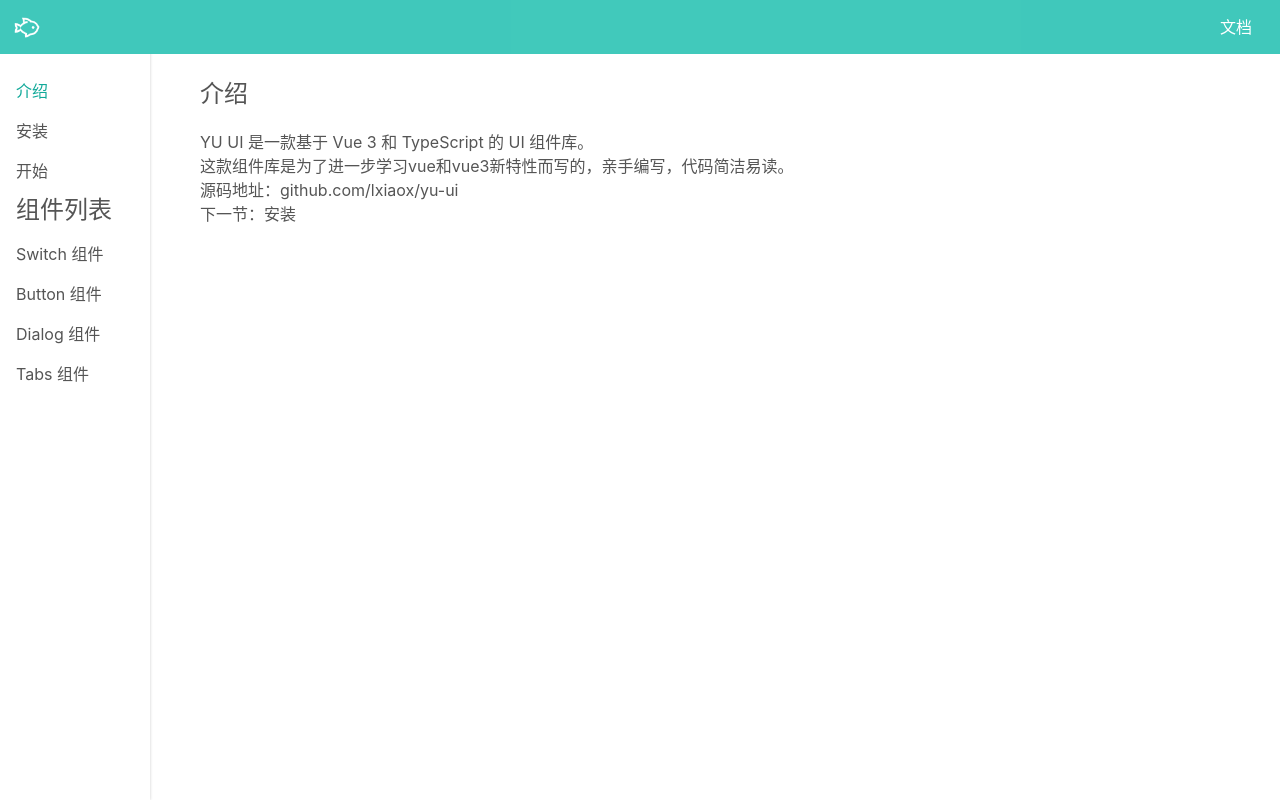
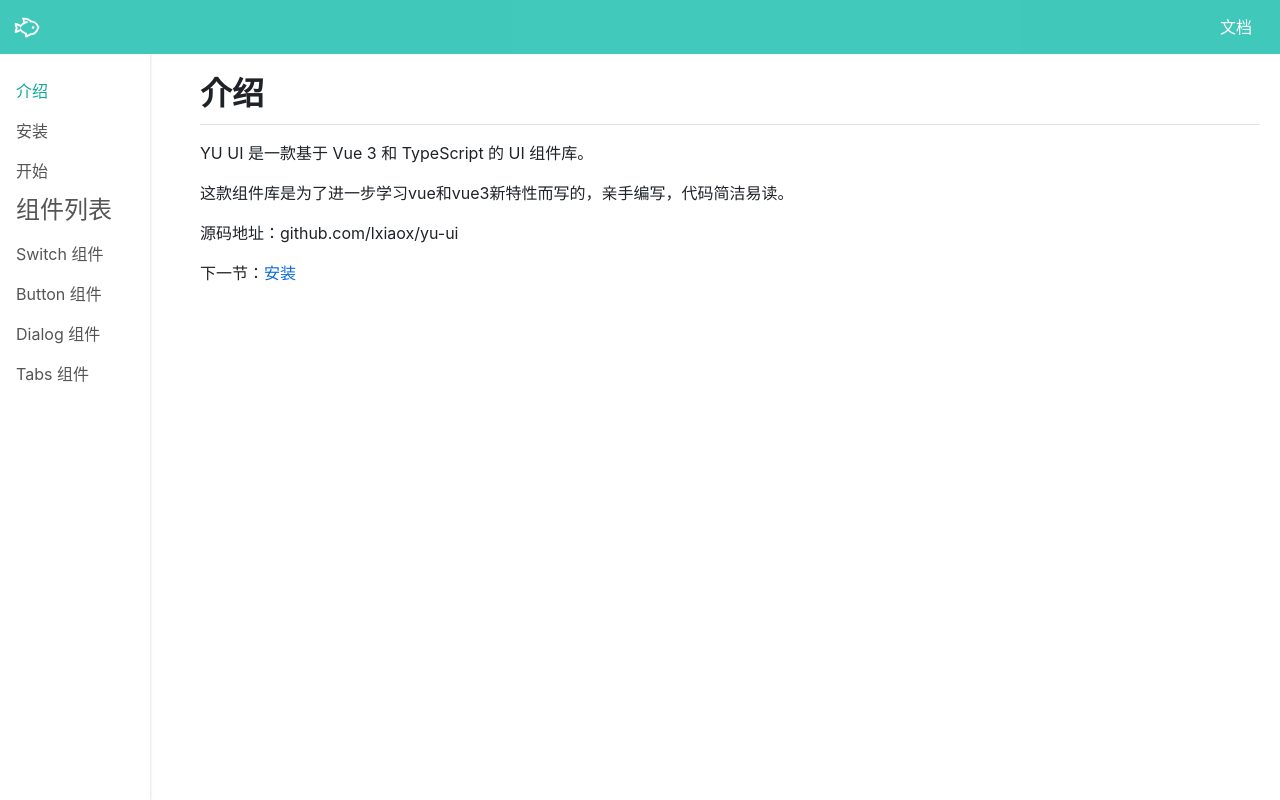
Before and after one commit to lxiaox/yu-ui, a Vue app: page /#/doc/intro in a window 1280 px wide. Built offline with nearby package versions, Linux system fonts and the light colour scheme.

Commit message:
引入github样式

```diff
--- a/package.json
+++ b/package.json
@@ -6,6 +6,7 @@
     "build": "vite build"
   },
   "dependencies": {
+    "github-markdown-css": "^4.0.0",
     "vue": "^3.0.0-rc.1",
     "vue-router": "4.0.0-beta.3"
   },
--- a/src/components/GetStarted.vue
+++ b/src/components/GetStarted.vue
@@ -1,5 +1,5 @@
 <template>
-  <article>
+  <article class="markdown-body">
     <h1>使用</h1>
 
     <p>使用之前，请先<a href="#/doc/install">安装</a>。</p>
--- a/src/components/Install.vue
+++ b/src/components/Install.vue
@@ -1,5 +1,5 @@
 <template>
-  <article>
+  <article class="markdown-body">
     <h1>安装</h1>
     <p>打开终端运行下列命令：</p>
     <pre><code>npm install yu-ui</code></pre>
--- a/src/components/Intro.vue
+++ b/src/components/Intro.vue
@@ -1,5 +1,5 @@
 <template>
-  <article>
+  <article class="markdown-body">
     <h1>介绍</h1>
     <p>YU UI 是一款基于 Vue 3 和 TypeScript 的 UI 组件库。</p>
     <p>
--- a/src/main.ts
+++ b/src/main.ts
@@ -3,6 +3,7 @@ import App from "./App.vue";
 import "./index.scss";
 import "./lib/yu.scss";
 import router from "./router";
+import "github-markdown-css"
 
 const app = createApp(App);
 app.use(router);
```
Also changed, not shown: 1 other file (tests, documents, lock files or other folders).
